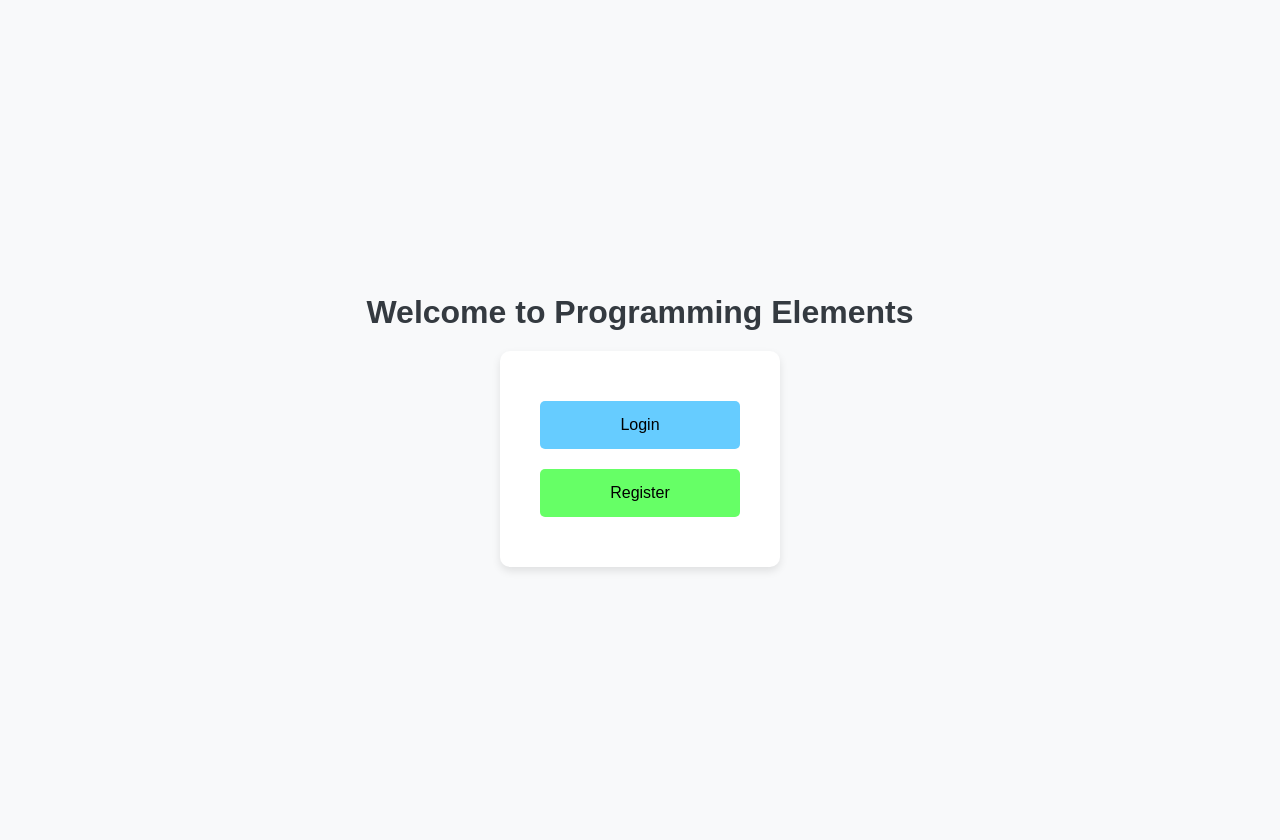
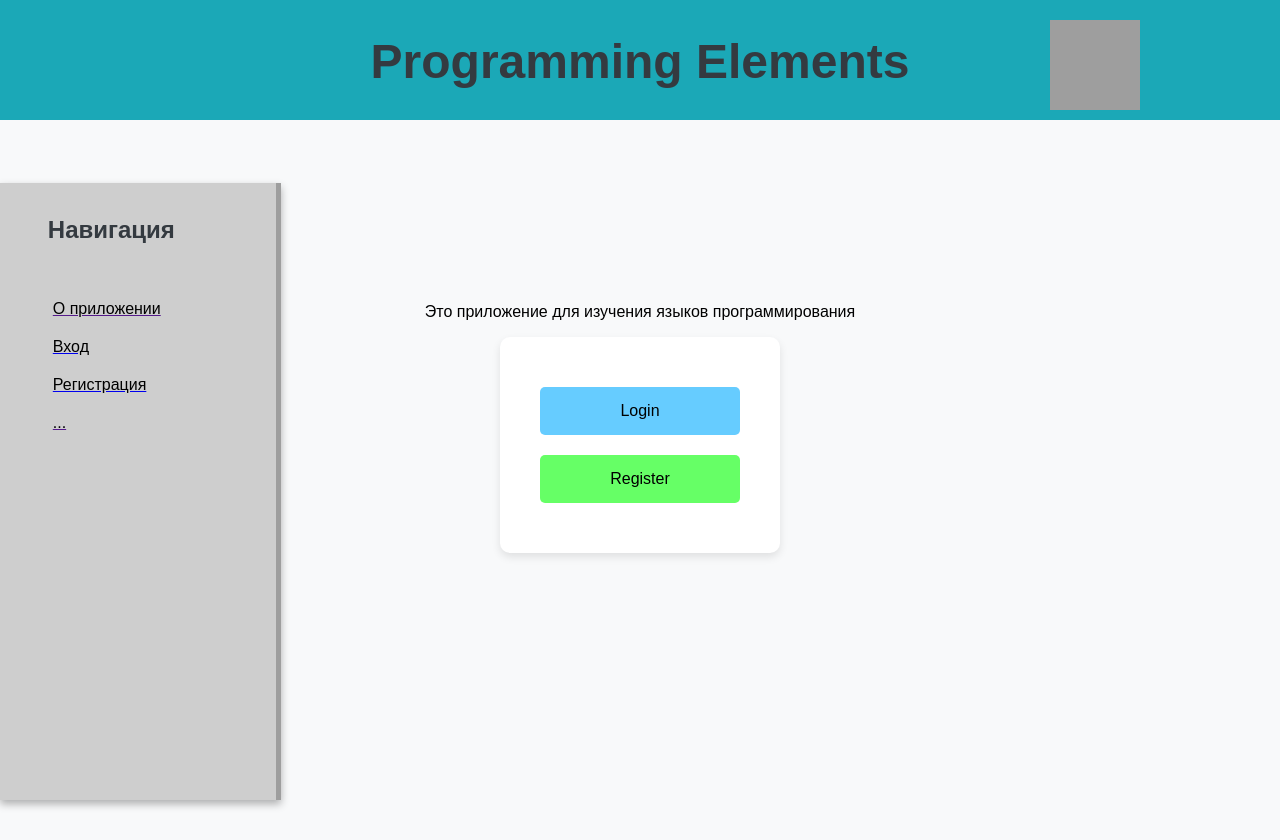
Before and after one commit to Merkuro256/project3, a Django app: page / in a window 1280 px wide. Run offline with Django 5.2, Linux system fonts and the light colour scheme; grey boxes are pictures that could not be loaded.

Commit message:
Update index.html

```diff
--- a/elements/templates/elements/index.html
+++ b/elements/templates/elements/index.html
@@ -16,9 +16,45 @@
             justify-content: center;
             min-height: 100vh;
         }
+        header {
+            font-family: century schoolbook, sans-serif;
+            position: fixed;
+            top: 0;
+            width: 100%;
+            height: 120px;
+            background-color: rgb(27, 168, 183);
+            color: white;
+            text-align: center;
+            line-height: 60px;
+            font-size: 24px;
+        }
         h1 {
             margin-bottom: 20px;
             color: #343a40;
+        }
+        h2 {
+            color: #343a40;
+            margin-left: 35px;
+        }
+        .aside_menu{
+            position: fixed;
+            float: left;
+            height: 591px;
+            width: 250px;
+            display: flex;
+            flex-direction: column;
+            align-items: left;
+            background: #cecece;
+            box-shadow: 0 4px 8px rgba(0, 0, 0, 0.3);
+            padding: 1%;
+            left: 0;
+            bottom: 0;
+            border-right: 5px solid #9e9e9e;
+        }
+        .aside_menu ul li {
+            color: #000000;
+            display: block;
+            margin-top: 20px;
         }
         .container {
             display: flex;
@@ -53,11 +89,31 @@
         }
     </style>
 </head>
+
+<header>
+    <h1>Programming Elements</h1>
+    <a href="http://127.0.0.1:8000/">
+        <img src="../../../static/vendor/img/pr-el-header.png" alt="Описание изображения" width = "90" height = "90" style="position: absolute; left: 1050px; top: 20px;">
+    </a>
+</header>
+
 <body>
-    <h1>Welcome to Programming Elements</h1>
+    <div class="aside_menu">
+        <h2>Навигация</h2>
+        <ul>
+            <a href=""><li>О приложении</li></a>
+            <a href="http://127.0.0.1:8000/login/"><li>Вход</li></a>
+            <a href="http://127.0.0.1:8000/register/"><li>Регистрация</li></a>
+            <a href=""><li>...</li></a>
+        </ul>
+    </div>
+
+    <p>Это приложение для изучения языков программирования</p>
+
     <div class="container">
         <button class="button login-button" onclick="location.href='login/'">Login</button>
         <button class="button register-button" onclick="location.href='register/'">Register</button>
     </div>
 </body>
+
 </html>
```
